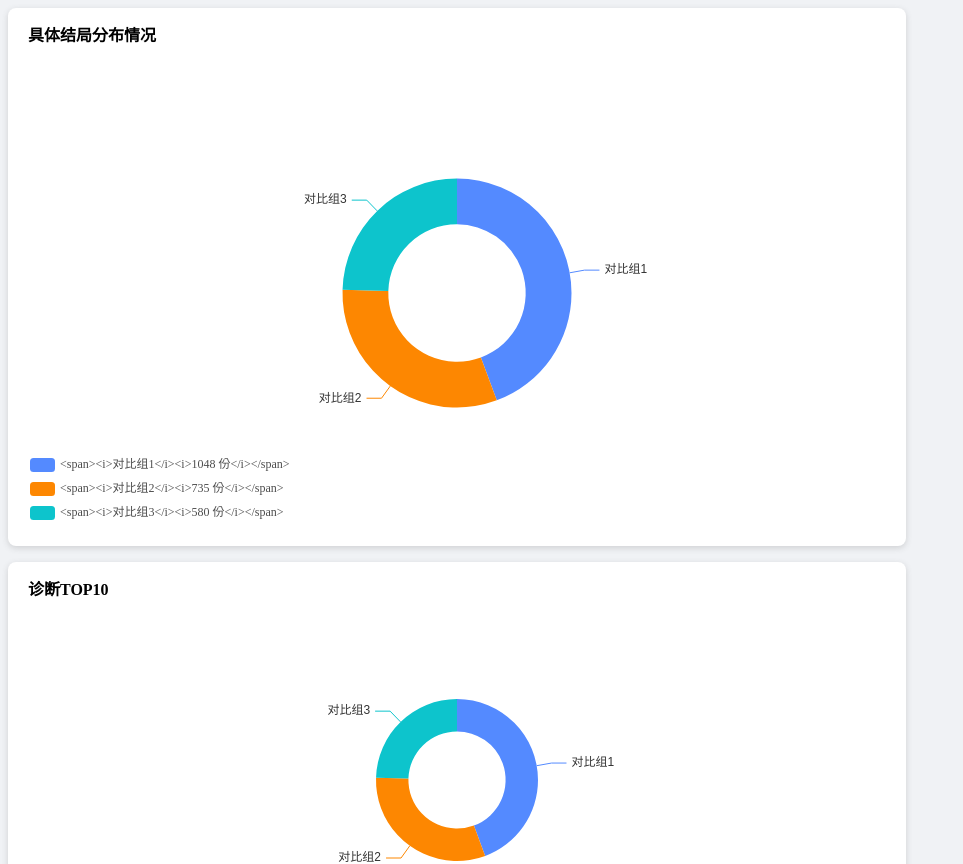
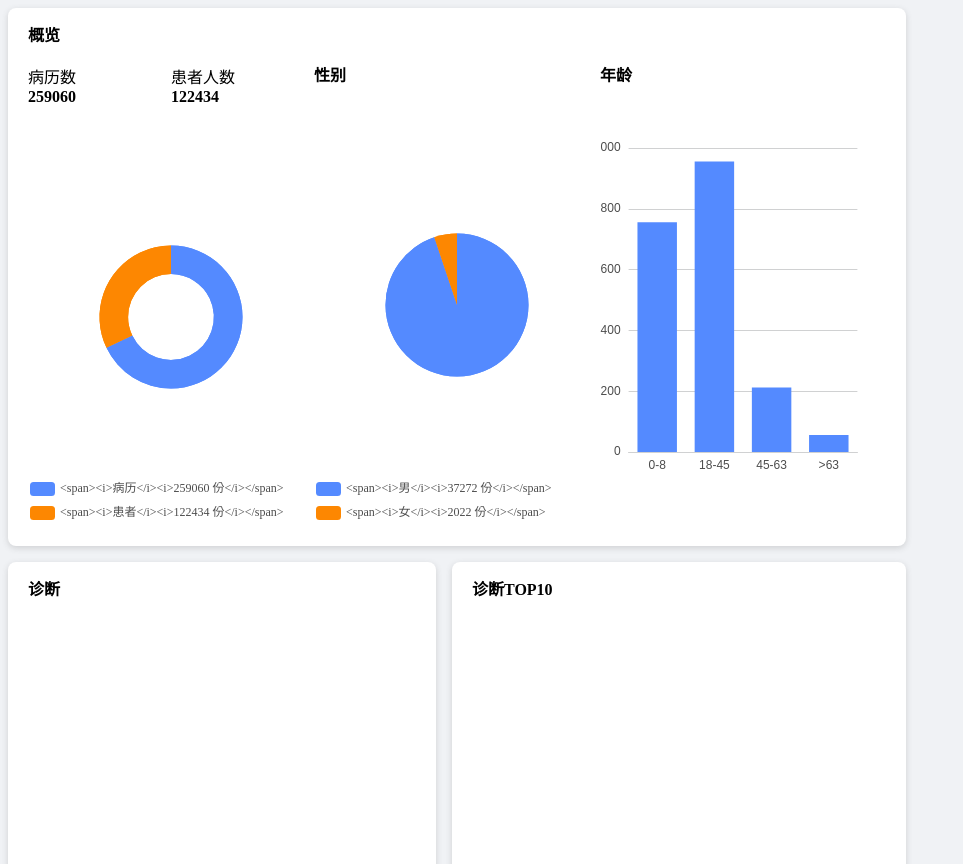
Before and after one commit to Sofia92/angular-echarts, an Angular app: page / in a window 1280 px wide. Shown: the top 864 px of the page, without its empty margins (0-963 px from the left). Built offline with nearby package versions, Linux system fonts and the light colour scheme.

Commit message:
6 files modified, 1 added, 1 deleted

```diff
--- a/src/data-explore/data-explore-home/data-explore-home.component.html
+++ b/src/data-explore/data-explore-home/data-explore-home.component.html
@@ -1,13 +1,33 @@
 <aside class="left">
   <div class="epbox explore-summary">
-    <header>具体结局分布情况</header>
+    <header>概览</header>
+
+    <div class="report-person-panel">
+      <span>病历数</span>
+      <span>患者人数</span>
+      <strong>{{ chartData.summary.data.get('病历').value }}</strong>
+      <strong>{{ chartData.summary.data.get('患者').value }}</strong>
+      <bc-echart-render [chart]="chartData.summary"></bc-echart-render>
+    </div>
+
+    <div class="summary-panel">
+      <header>性别</header>
+      <bc-echart-render [chart]="chartData.sex"></bc-echart-render>
+    </div>
+    <div class="summary-panel">
+      <header>年龄</header>
+      <bc-echart-render [chart]="chartData.age"></bc-echart-render>
+    </div>
+  </div>
+  <div class="epbox treat-top">
+    <header>诊断</header>
     <bc-echart-render [chartPieData]="chartPieData"></bc-echart-render>
   </div>
-  <div class="epbox diagnose-top">
+  <div class="epbox treat-top">
     <header>诊断TOP10</header>
     <bc-echart-render [chartPieData]="chartPieData"></bc-echart-render>
   </div>
-  <div class="epbox treat-summary">
+  <div class="epbox treat-top">
     <header>治疗情况</header>
     <bc-echart-render [chartPieData]="chartPieData"></bc-echart-render>
   </div>
@@ -27,3 +47,37 @@
   </div>
 </aside>
 <aside></aside>
+
+<!-- <aside class="left">
+  <div class="epbox explore-summary">
+    <header>具体结局分布情况</header>
+    <bc-echart-render [chartPieData]="chartPieData"></bc-echart-render>
+  </div>
+  <div class="epbox diagnose-top">
+    <header>诊断TOP10</header>
+    <bc-echart-render [chartPieData]="chartPieData"></bc-echart-render>
+  </div>
+  <div class="epbox treat-summary">
+    <header>治疗情况</header>
+    <bc-echart-render
+      [chartPictorialBarData]="chartPictorialBarData"
+    ></bc-echart-render>
+  </div>
+  <div class="epbox treat-top">
+    <header>治疗情况TOP10</header>
+    <bc-echart-render [chartPieData]="chartPieData"></bc-echart-render>
+  </div>
+  <div class="epbox result-summary">
+    <header>结局情况</header>
+    <bc-echart-render [chartPieData]="chartPieData"></bc-echart-render>
+  </div>
+  <div class="epbox result-top">
+    <header>具体结局分布情况</header>
+    <bc-echart-render
+      [chartPictorialBarData]="chartPictorialBarData"
+    ></bc-echart-render>
+  </div>
+</aside>
+<aside>
+
+</aside> -->
--- a/src/data-explore/data-explore-home/data-explore-home.component.less
+++ b/src/data-explore/data-explore-home/data-explore-home.component.less
@@ -41,3 +41,26 @@ aside.left {
   grid-column-start: 1;
   grid-column-end: 3;
 }
+
+.explore-summary {
+  display: grid;
+  grid-template-columns: 1fr 1fr 1fr;
+  > header {
+    grid-column-start: 1;
+    grid-column-end: 4;
+  }
+
+  .report-person-panel {
+    display: grid;
+    grid-template-columns: 1fr 1fr;
+    grid-template-rows: 24px 24px 1fr;
+    > bc-echart-render {
+      grid-column-start: 1;
+      grid-column-end: 3;
+    }
+  }
+  .summary-panel {
+    display: grid;
+    grid-template-rows: 24px 1fr;
+  }
+}
--- a/src/data-explore/data-explore-home/data-explore-home.component.ts
+++ b/src/data-explore/data-explore-home/data-explore-home.component.ts
@@ -22,4 +22,59 @@ export class DataExploreHomeComponent {
   public chartPictorialBarData = new Map(
     this.pictorialBarData.map((d) => [d.name, d.value])
   );
+
+  public data = new Map([
+    ['概览', { report: [259060], person: [122434] }],
+    ['性别', { 男: [37272], 女: [2022] }],
+    [
+      '年龄',
+      { '0-8': [37272], '18-45': [2022], '45-63': [2222], '>63': [212] },
+    ],
+  ]);
+
+  public chartData = {
+    summary: {
+      config: {
+        type: 'pie-doughnut',
+      },
+      data: new Map([
+        ['病历', { value: 259060, name: '病历' }],
+        ['患者', { value: 122434, name: '患者' }],
+      ]),
+    },
+    sex: {
+      config: {
+        type: 'pie',
+      },
+      data: new Map([
+        ['男', { value: 37272, name: '男' }],
+        ['女', { value: 2022, name: '女' }],
+      ]),
+    },
+    age: {
+      config: {
+        type: 'bar',
+      },
+      data: [
+        {
+          group: '对比组1',
+          groupData: [
+            { value: 756, name: '0-8' },
+            { value: 956, name: '18-45' },
+            { value: 212, name: '45-63' },
+            { value: 56, name: '>63' },
+          ],
+        },
+        // {
+        //   group: '对比组2',
+        //   groupData: [
+        //     { value: 324, name: '0-8' },
+        //     { value: 333, name: '18-45' },
+        //     { value: 112, name: '45-63' },
+        //     { value: 96, name: '>63' },
+        //   ],
+        // },
+      ],
+    },
+  };
 }
--- a/src/data-explore/shared/customed.json
+++ b/src/data-explore/shared/customed.json
@@ -42,6 +42,9 @@
     "itemStyle": {
       "borderWidth": "0",
       "borderColor": "#ccc"
+    },
+    "label": {
+      "show": false
     }
   },
   "scatter": {
--- /dev/null
+++ b/src/data-explore/shared/echart-option-getter.ts
@@ -0,0 +1,127 @@
+export const pieOption = (dataMap, isDoughnut?: boolean) => {
+  return {
+    tooltip: {
+      trigger: 'item',
+    },
+    legend: {
+      orient: 'vertical',
+      left: 'left',
+      top: 'bottom',
+      itemGap: 10,
+      padding: 2,
+      textStyle: {
+        color: '#4D4D4D',
+        fontSize: 12,
+        fontFamily: 'Source Han Sans CN',
+        fontStyle: 'normal',
+        fontWeight: 400,
+      },
+      formatter: (name) => {
+        const str = `<span><i>${name}</i><i>${
+          dataMap?.get(name).value
+        } 份</i></span>`;
+        return str;
+      },
+    },
+    series: (() => {
+      const data = [...dataMap.values()];
+      return data.map((d) => {
+        return {
+          type: 'pie',
+          name: data.length > 1 ? d.name : '',
+          radius: isDoughnut ? ['30%', '50%'] : '50%',
+          data,
+          emphasis: {
+            itemStyle: {
+              shadowBlur: 10,
+              shadowOffsetX: 0,
+              shadowColor: 'rgba(0, 0, 0, 0.5)',
+            },
+          },
+        };
+      });
+    })(),
+  };
+};
+export const pieDoughnutOption = (dataMap) => pieOption(dataMap, true);
+
+export const pictorialBarOption = (dataMap, series) => {
+  return {
+    legend: {
+      data: [...dataMap.keys()],
+    },
+    tooltip: {
+      trigger: 'axis',
+      axisPointer: {
+        type: 'shadow',
+      },
+    },
+    grid: {
+      containLabel: true,
+      left: 0,
+      right: 80,
+    },
+    yAxis: {
+      data: ['治愈', '未愈'],
+      inverse: true,
+      axisLine: { show: false },
+      axisTick: { show: false },
+      axisLabel: {
+        margin: 14,
+        fontSize: 14,
+      },
+      axisPointer: {
+        label: {
+          show: true,
+          margin: 30,
+        },
+      },
+    },
+    xAxis: {
+      splitLine: { show: false },
+      axisLabel: { show: false },
+      axisTick: { show: false },
+      axisLine: { show: false },
+    },
+    series,
+    // series: () => {
+    //   const r = [];
+    //   [...dataMap.keys()].forEach((name) => {
+    //     r.push({
+    //       name: name,
+    //       type: 'pictorialBar',
+    //       label: labelSetting,
+    //       symbolRepeat: true,
+    //       symbolSize: ['6.21', '16'],
+    //       data: [
+    //         {
+    //           value: dataMap.get(name),
+    //           symbol: pathSymbols.car
+    //         },
+    //       ],
+    //     });
+    //   });
+    //   return r;
+    // },
+  };
+};
+
+export const barOption = (data) => {
+  return {
+    xAxis: {
+      type: 'category',
+      data: data[0].groupData.map((d) => d.name),
+    },
+    yAxis: {
+      type: 'value',
+    },
+    series: (() => {
+      return data.map((d) => {
+        return {
+          type: 'bar',
+          data: d.groupData.map((d) => d.value),
+        };
+      });
+    })(),
+  };
+};
--- a/src/data-explore/shared/echart-render.component.ts
+++ b/src/data-explore/shared/echart-render.component.ts
@@ -11,12 +11,17 @@ import { CommonModule } from '@angular/common';
 import * as echarts from 'echarts';
 import * as EchartTheme from './customed.json';
 import { labelSetting, pathSymbols } from './symbols';
+import {
+  barOption,
+  pieOption,
+  pieDoughnutOption,
+} from './echart-option-getter';
 
 @Component({
   selector: 'bc-echart-render',
   standalone: true,
   imports: [CommonModule],
-  templateUrl: './echart-render.component.html',
+  template: '',
   styles: [
     `
   :host{
@@ -27,158 +32,67 @@ import { labelSetting, pathSymbols } from './symbols';
   ],
 })
 export class EchartRender implements OnChanges, OnInit {
+  @Input() public chart: { config: any; data: any };
   @Input() public chartPieData;
   @Input() public chartPictorialBarData;
   public myChart;
 
   constructor(private _elf: ElementRef) {}
 
+  public ngOnInit() {
+    this.myChart = echarts.init(this._elf.nativeElement, EchartTheme);
+  }
   public ngOnChanges(changes: SimpleChanges) {
-    const { chartPieData, chartPictorialBarData } = changes;
-    if (chartPieData) {
-      this.myChart = !!this.myChart || this.getMyChart();
-      this.myChart.setOption(this.pieOption(this.chartPieData));
-    }
-    if (chartPictorialBarData) {
-      const r = [];
-      [...this.chartPictorialBarData.keys()].forEach((name) => {
-        r.push({
-          name: name,
-          type: 'pictorialBar',
-          label: labelSetting,
-          symbolRepeat: true,
-          barGap: '14px',
-          barCategoryGap: '40%',
-          symbolSize: ['6.21', '16'],
-          data: [
-            {
-              value: this.chartPictorialBarData.get(name),
-              symbol: pathSymbols.car,
-            },
-            {
-              value: this.chartPictorialBarData.get(name),
-              symbol: pathSymbols.car,
-            },
-          ],
-        });
-      });
-      console.log(r);
-      this.myChart = !!this.myChart || this.getMyChart();
-      this.myChart.setOption(
-        this.pictorialBarOption(this.chartPictorialBarData, r)
-      );
+    const { chart, chartPieData, chartPictorialBarData } = changes;
+    if (chart) {
+      const { config, data } = this.chart;
+
+      this.myChart =
+        this.myChart || echarts.init(this._elf.nativeElement, EchartTheme);
+      switch (config.type) {
+        case 'pie':
+          this.myChart.setOption(pieOption(data));
+          break;
+        case 'pie-doughnut':
+          this.myChart.setOption(pieDoughnutOption(data));
+          break;
+        case 'bar':
+          this.myChart.setOption(barOption(data));
+          break;
       }
     }
 
-  public ngOnInit() {
-    this.myChart = this.getMyChart();
-  }
-
-  private getMyChart() {
-    return echarts.init(this._elf.nativeElement, EchartTheme);
-  }
-  private pieOption = (dataMap) => {
-    return {
-      tooltip: {
-        trigger: 'item',
-      },
-      legend: {
-        orient: 'vertical',
-        left: 'left',
-        top: 'bottom',
-        itemGap: 10,
-        padding: 2,
-        textStyle: {
-          color: '#4D4D4D',
-          fontSize: 12,
-          fontFamily: 'Source Han Sans CN',
-          fontStyle: 'normal',
-          fontWeight: 400,
-        },
-        formatter: (name) => {
-          const str = `<span><i>${name}</i><i>${
-            dataMap?.get(name).value
-          } 份</i></span>`;
-          return str;
-        },
-      },
-      series: [
-        {
-          name: '病历数',
-          type: 'pie',
-          // radius: '50%',
-          radius: ['30%', '50%'],
-          data: [...dataMap?.values()],
-          emphasis: {
-            itemStyle: {
-              shadowBlur: 10,
-              shadowOffsetX: 0,
-              shadowColor: 'rgba(0, 0, 0, 0.5)',
-            },
-          },
-        },
-      ],
-    };
-  };
-
-  private pictorialBarOption = (dataMap, series) => {
-    return {
-      legend: {
-        data: [...dataMap.keys()],
-      },
-      tooltip: {
-        trigger: 'axis',
-        axisPointer: {
-          type: 'shadow',
-        },
-      },
-      grid: {
-        containLabel: true,
-        left: 0,
-        right: 80,
-      },
-      yAxis: {
-        data: ['治愈', '未愈'],
-        inverse: true,
-        axisLine: { show: false },
-        axisTick: { show: false },
-        axisLabel: {
-          margin: 14,
-          fontSize: 14,
-        },
-        axisPointer: {
-          label: {
-            show: true,
-            margin: 30,
-          },
-        },
-      },
-      xAxis: {
-        splitLine: { show: false },
-        axisLabel: { show: false },
-        axisTick: { show: false },
-        axisLine: { show: false },
-      },
-      series,
-      // series: () => {
+    // if (chartPictorialBarData) {
     //   const r = [];
-      //   [...dataMap.keys()].forEach((name) => {
+    //   [...this.chartPictorialBarData.keys()].forEach((name) => {
     //     r.push({
     //       name: name,
     //       type: 'pictorialBar',
     //       label: labelSetting,
     //       symbolRepeat: true,
-      //       symbolSize: ['6.21', '16'],
+    //       symbolMargin: '5%',
+    //       symbolClip: true,
+    //       symbolSize: 12,
+
+    //       barGap: '14px',
+    //       barCategoryGap: '40%',
+    //       // symbolSize: ['6.21', '16'],
     //       data: [
     //         {
-      //           value: dataMap.get(name),
-      //           symbol: pathSymbols.car
+    //           value: this.chartPictorialBarData.get(name),
+    //           symbol: pathSymbols.car,
+    //         },
+    //         {
+    //           value: this.chartPictorialBarData.get(name),
+    //           symbol: pathSymbols.car,
     //         },
     //       ],
     //     });
     //   });
-      //   return r;
-      // },
-    };
-  };
+    //   console.log(r);
+    //   this.myChart.setOption(
+    //     this.pictorialBarOption(this.chartPictorialBarData, r)
+    //   );
+    // }
   }
+}
--- a/src/index.html
+++ b/src/index.html
@@ -1,6 +1,6 @@
 <html>
   <head>
-    <title>My app</title>
+    <title>Angular-Echarts</title>
   </head>
   <body>
     <app-root>Loading...</app-root>
```
Also changed, not shown: src/data-explore/shared/echart-render.component.html (deleted). Lines whose indentation alone changed are shown as unchanged.
